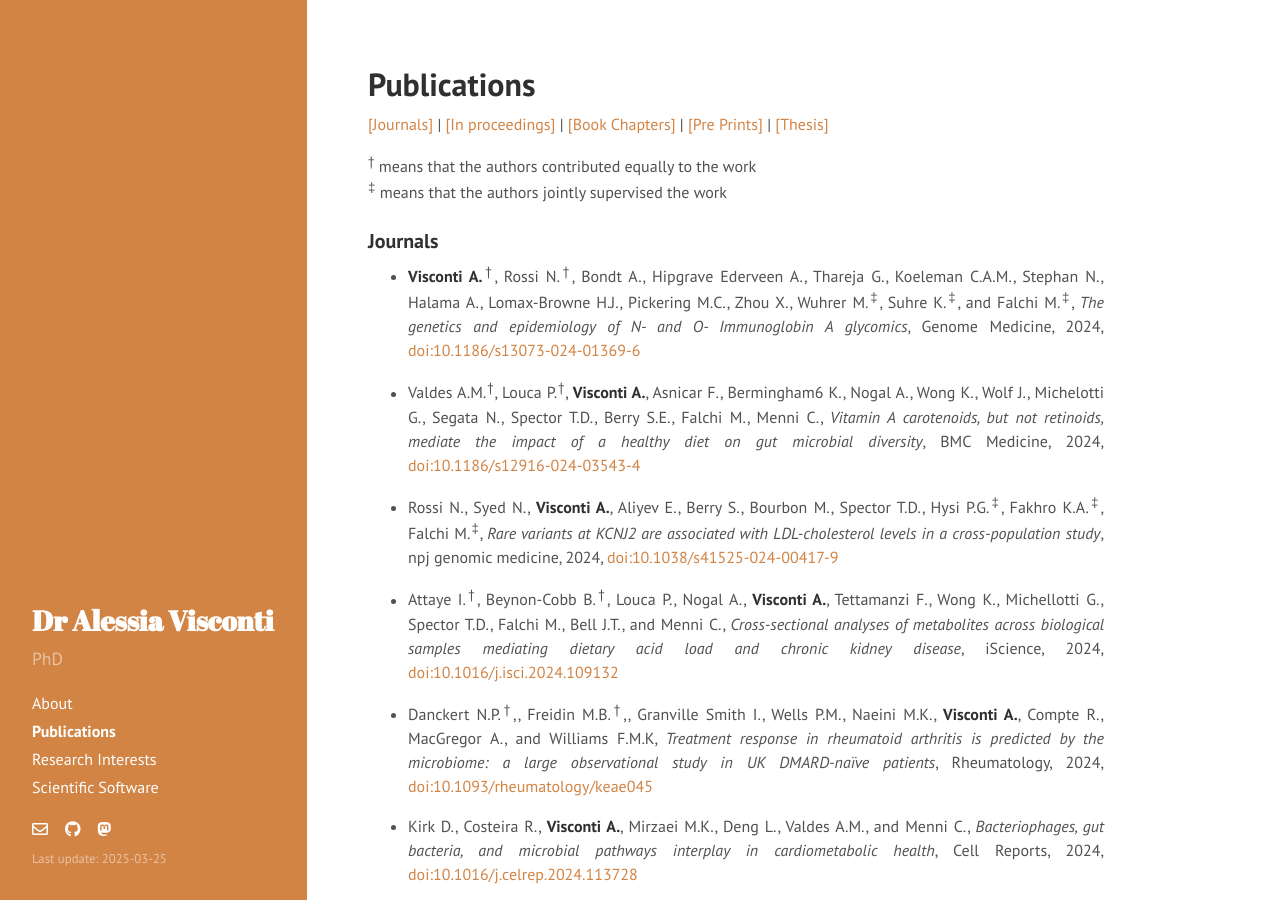
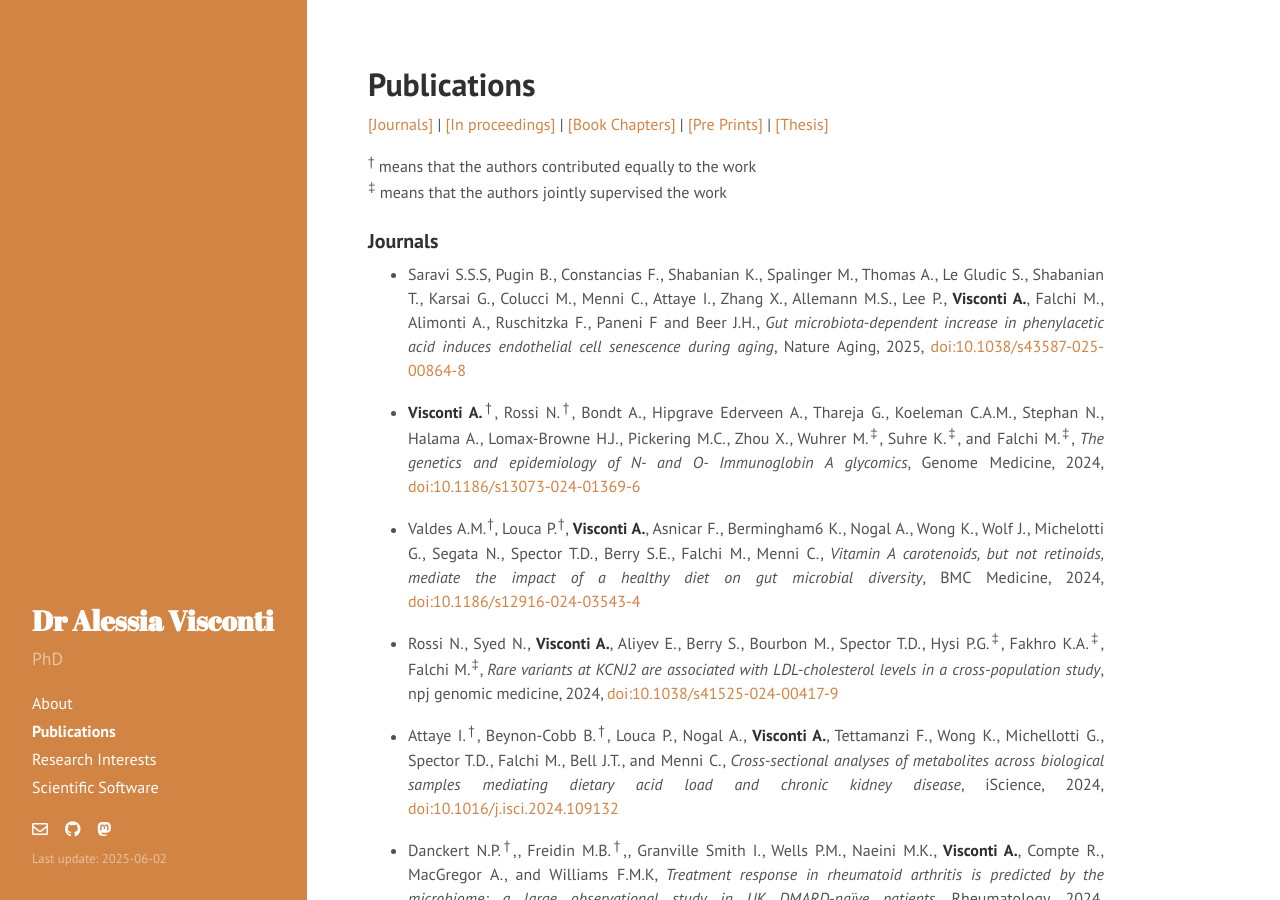
Before and after one commit to alesssia/alesssia.github.io, a Jekyll site: the page built from publications.md, in a window 1280 px wide and 900 px high. Built offline with Jekyll 4.4.1, drawn with Linux system fonts in a browser that asks for light colours; nearby versions of some CDN libraries; a style sheet for code colours, icons or effects is not loaded; some of the changed text lies outside the part shown.

Commit message:
Updated pubblications, teaching and supervision

```diff
--- a/_config.yml
+++ b/_config.yml
@@ -11,7 +11,7 @@ tagline:     ''
 description: 'PhD'
 url:         http://alesssia.github.io/
 baseurl:     /
-lastmod:    '2025-03-25'
+lastmod:    '2025-06-02'
 
 author:
   name:      'Alessia Visconti'
--- a/publications.md
+++ b/publications.md
@@ -16,6 +16,8 @@ title: Publications
 <sup>‡</sup> means that the authors jointly supervised the work
 
 ###  Journals
+
+- Saravi S.S.S, Pugin B., Constancias F., Shabanian K., Spalinger M., Thomas A., Le Gludic S., Shabanian T., Karsai G.,  Colucci M., Menni C., Attaye I., Zhang X., Allemann M.S., Lee P., **Visconti A.**, Falchi M., Alimonti A., Ruschitzka F., Paneni F and Beer J.H., *Gut microbiota-dependent increase in phenylacetic acid induces endothelial cell senescence during aging*, Nature Aging, 2025, [doi:10.1038/s43587-025-00864-8](https://www.nature.com/articles/s43587-025-00864-8)
 
 - **Visconti A.**<sup>†</sup>, Rossi N.<sup>†</sup>, Bondt A., Hipgrave Ederveen A., Thareja G., Koeleman C.A.M., Stephan N., Halama A., Lomax-Browne H.J., Pickering M.C., Zhou X., Wuhrer M.<sup>‡</sup>, Suhre K.<sup>‡</sup>, and Falchi M.<sup>‡</sup>, *The genetics and epidemiology of N- and O- Immunoglobin A glycomics*, Genome Medicine, 2024, [doi:10.1186/s13073-024-01369-6](https://doi.org/10.1186/s13073-024-01369-6)
 
@@ -134,7 +136,7 @@ title: Publications
 
 ### In proceedings
 
-- Contaldo S.G., Pietropaolo E., Bosio L., Pernice S., Terrone I., Baccega D., Wang Y., Sahoo R.K., Rizzo G., **Visconti A.**, Berchialla P., and Beccuti M., *PHeP: TrustAlert Open-Source Platform for Enhancing Predictive Healthcare with Deep Learning*, 19th conference on Computational Intelligence methods for Bioinformatics and Biostatistics, Benevento, Italia, September 4-6, 2024
+- Contaldo S.G., Pietropaolo E., Bosio L., Pernice S., Terrone I., Baccega D., Wang Y., Sahoo R.K., Rizzo G., **Visconti A.**, Berchialla P., and Beccuti M., *PHeP: TrustAlert Open-Source Platform for Enhancing Predictive Healthcare with Deep Learning*, In proceedings of 19th Computational Intelligence Methods for Bioinformatics and Biostatistics - CIBB 2024, Benevento, Italia, September 4-6, 2025, LNBI 15276, [doi:10.1007/978-3-031-89704-7_16](https://doi.org/10.1007/978-3-031-89704-7_16)
 
 - Esposito R, Radicioni D.P., and **Visconti A.**, *CDoT: optimizing MAP queries on trees*, In proceedings of AI*IA 2013: Advances in Artificial Intelligence, XIIIth Int. Conf. of the Italian Association for Artificial Intelligence, Turin, December 4-6, 2013, LNAI 8249, [doi:10.1007/978-3-319-03524-6_41](https://link.springer.com/chapter/10.1007/978-3-319-03524-6_41)
 
@@ -156,9 +158,9 @@ title: Publications
 
 - Standl M.<sup>†</sup>, Budu-Aggrey A.<sup>†</sup>, Johnston L.J., Elias M.S., ...,, **Visconti A.**, ..., Langan  S.M.<sup>‡</sup>, Paternoster L.<sup>‡</sup>, and Brown S.J.<sup>‡</sup> *Gene-environment interaction analysis in atopic eczema: evidence from large population datasets and modelling in vitro.*, medRxiv, 2025, [doi:10.1101/2025.01.24.25321071 ](https://www.medrxiv.org/content/10.1101/2025.01.24.25321071v1)
 
-- Di Blasio M., Bami Z., Fava C., **Visconti A.**, Baldi I.<sup>‡</sup>, and Berchialla P.<sup>‡</sup>, *Exploring Patient Preference Information in Clinical Research and Decision Models: An Investigative Survey*, medRxiv, 2024, [doi:10.1101/2024.12.25.24319624](https://www.medrxiv.org/content/10.1101/2024.12.25.24319624v1)
+- Di Blasio M., Bami Z., Bracco M., Fava C., **Visconti A.**, Baldi I.<sup>‡</sup>, and Berchialla P.<sup>‡</sup>, *Exploring Patient Preference Information in Clinical Research and Decision Models: An Investigative Survey*, medRxiv, 2025, [doi:10.1101/2024.12.25.24319624 ](https://www.medrxiv.org/content/10.1101/2024.12.25.24319624v2)
 
-- Ometto S.<sup>†</sup>, Chatterjee S.<sup>†</sup>, Vergani A.M., Landini A., Sharapov S,, Giacopuzzi E., **Visconti A.**,  Bianchi E., Santonastaso F., Soda E.M., Cisternino F.,  Ieva F., Di Angelantonio E.,  Pirastu N., and Glastonbury G.A.,  *Hundreds of cardiac MRI traits derived using 3D diffusion autoencoders share a common genetic architecture*, medRxiv, 2024, [doi:10.1101/2024.11.04.24316700](https://www.medrxiv.org/content/10.1101/2024.11.04.24316700v1)
+- Ometto S.<sup>†</sup>, Chatterjee S.<sup>†</sup>, Vergani A.M., Landini A., Sharapov S,, Giacopuzzi E., **Visconti A.**,  Bianchi E., Santonastaso F., Soda E.M., Cisternino F.,  Ieva F., Di Angelantonio E.,  Pirastu N., and Glastonbury G.A.,  *Hundreds of cardiac MRI traits derived using 3D diffusion autoencoders share a common genetic architecture*, medRxiv, 2024, [doi:10.1101/2024.11.04.24316700 ](https://www.medrxiv.org/content/10.1101/2024.11.04.24316700v2)
 
 - Zolfo M., Silverj A., Blanco-Míguez A., Manghi P., Rota-Stabelli O., ..., **Visconti A.**, ..., Asnicar F., Kitano H., Yamada T., and Segata N., *Discovering and exploring the hidden diversity of human gut viruses using highly enriched virome samples*, bioRxiv, 2024, [doi:10.1101/2024.02.19.580813](https://doi.org/10.1101/2024.02.19.580813)
 
```
Also changed, not shown: 5 other files.
